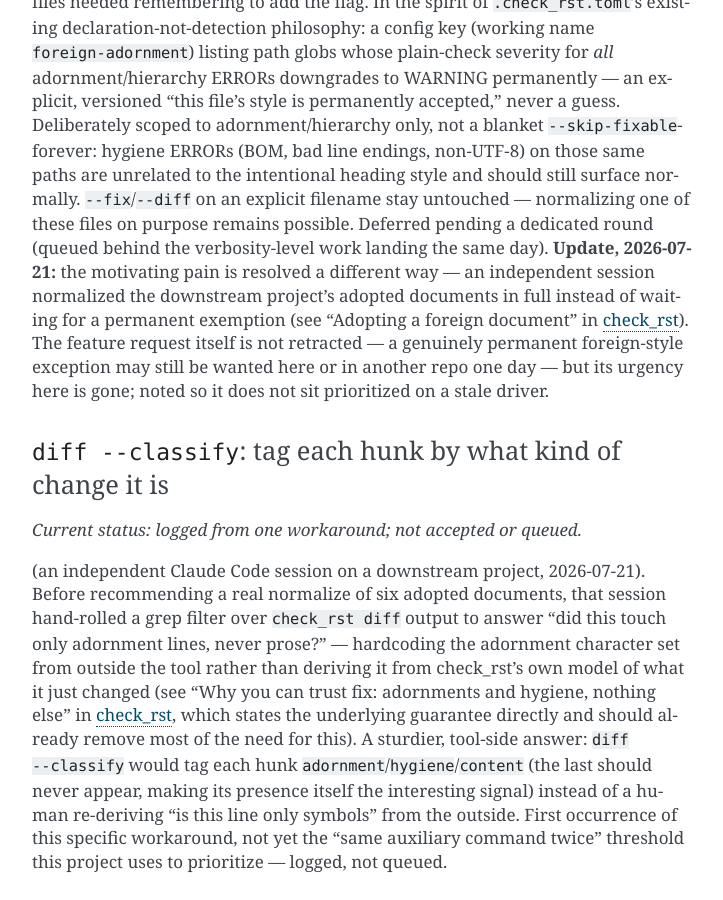
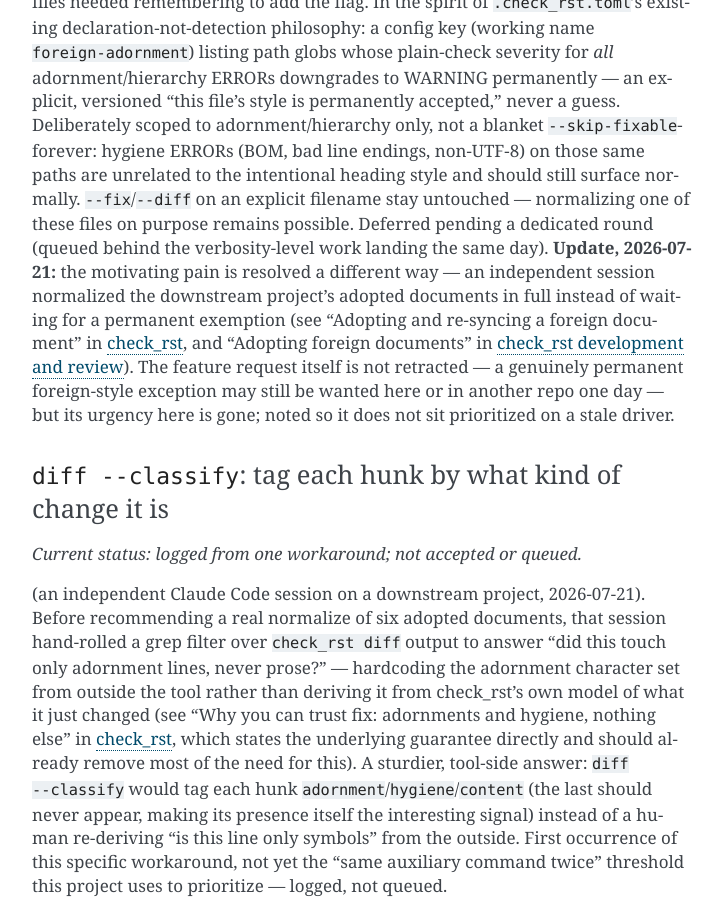
Before and after one commit to dememax/check_rst, a Sphinx documentation site: the page built from docs/roadmap.rst, in a window 1280 px wide and 900 px high, scrolled down 34840 px. Shown: the whole window, without its empty margins (388-1111 px from the left). Built offline with Sphinx 7.4.7, drawn with Linux system fonts in a browser that asks for light colours.

Commit message:
docs: sweep documentation for stale pointers and vocabulary
Plan step 4.6: a final sweep of the manuals, README, guide, rules, integration, development, and roadmap after the restructuring.

- Section pointers: a mechanical check resolved every quoted `"Title" in :doc:` and `see "Title"` pointer against the documents' own JSON outlines. It found one pointer this series broke: the roadmap's foreign-adornment entry still cited the guide's former "Adopting a foreign document" section. It now names "Adopting and re-syncing a foreign document" and the evidence in development.rst's "Adopting foreign documents". The only other hit was a quoting artifact around the roadmap's "Naming" subsection.
- Retired command-as-flag vocabulary: none remains in the normative docs, man pages, README, or integration notes. Historical spellings live only in development.rst's dated cases, which its introduction now declares, and in the roadmap's history sections, which its introduction already declares.
- Time-relative wording: the remaining "currently"/"today" uses describe runtime state ("the character currently unused") or rhetoric, not dated claims.
- Journal provenance: every remaining Journal example names its source; aggregation and summary pages are used as generic concepts.

Validation: the three-step RST loop on roadmap.rst reports 0 errors. Quiet `check --recursive docs` reports 0 errors, 0 warnings, and 19 retained WARNINGs.

Co-Authored-By: Claude Opus 5.5 <noreply@anthropic.com>

```diff
--- a/docs/roadmap.rst
+++ b/docs/roadmap.rst
@@ -1639,8 +1639,9 @@ untouched — normalizing one of these files on purpose remains possible.
 Deferred pending a dedicated round (queued behind the verbosity-level work
 landing the same day). **Update, 2026-07-21:** the motivating pain is resolved
 a different way — an independent session normalized the downstream project's adopted documents
-in full instead of waiting for a permanent exemption (see "Adopting a foreign
-document" in :doc:`guide`).  The feature request itself is not retracted —
+in full instead of waiting for a permanent exemption (see "Adopting and
+re-syncing a foreign document" in :doc:`guide`, and "Adopting foreign documents"
+in :doc:`development`).  The feature request itself is not retracted —
 a genuinely permanent foreign-style exception may still be wanted here or in
 another repo one day — but its urgency here is gone; noted so it does not sit
 prioritized on a stale driver.
```
